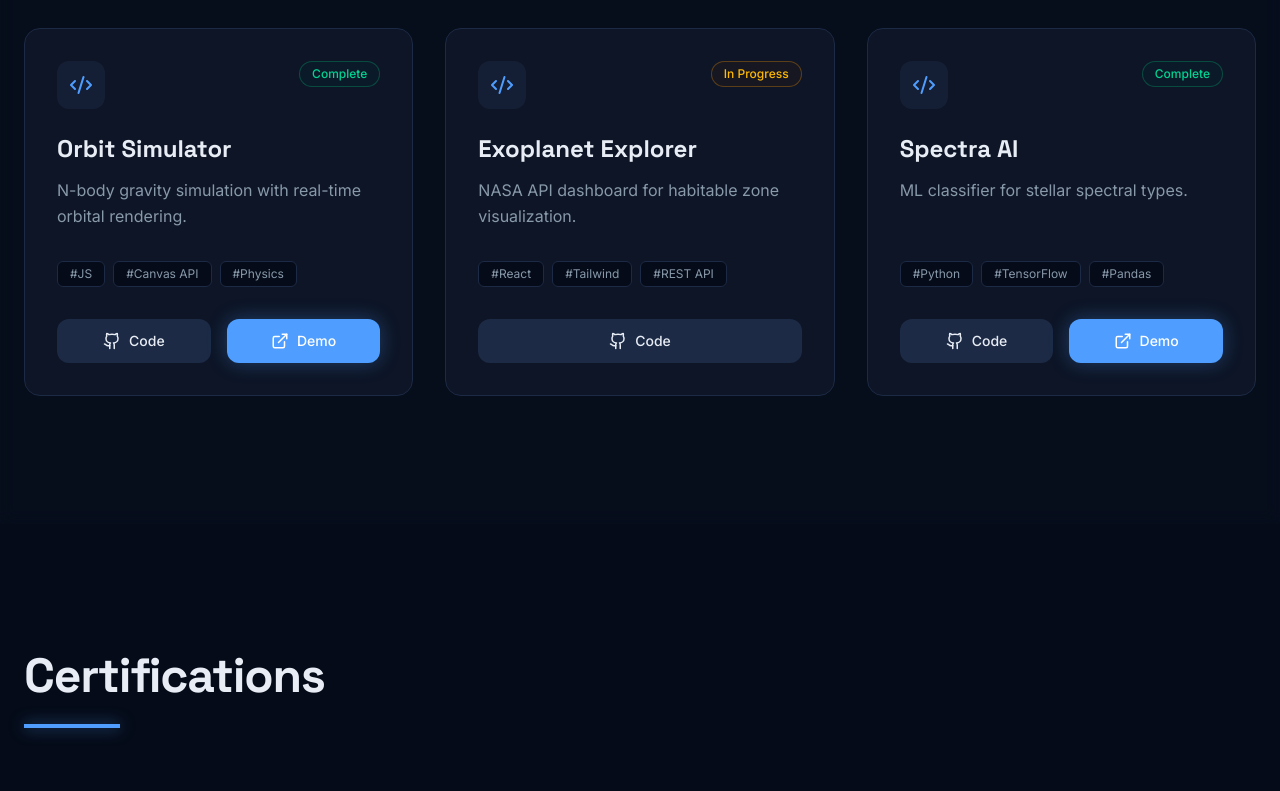
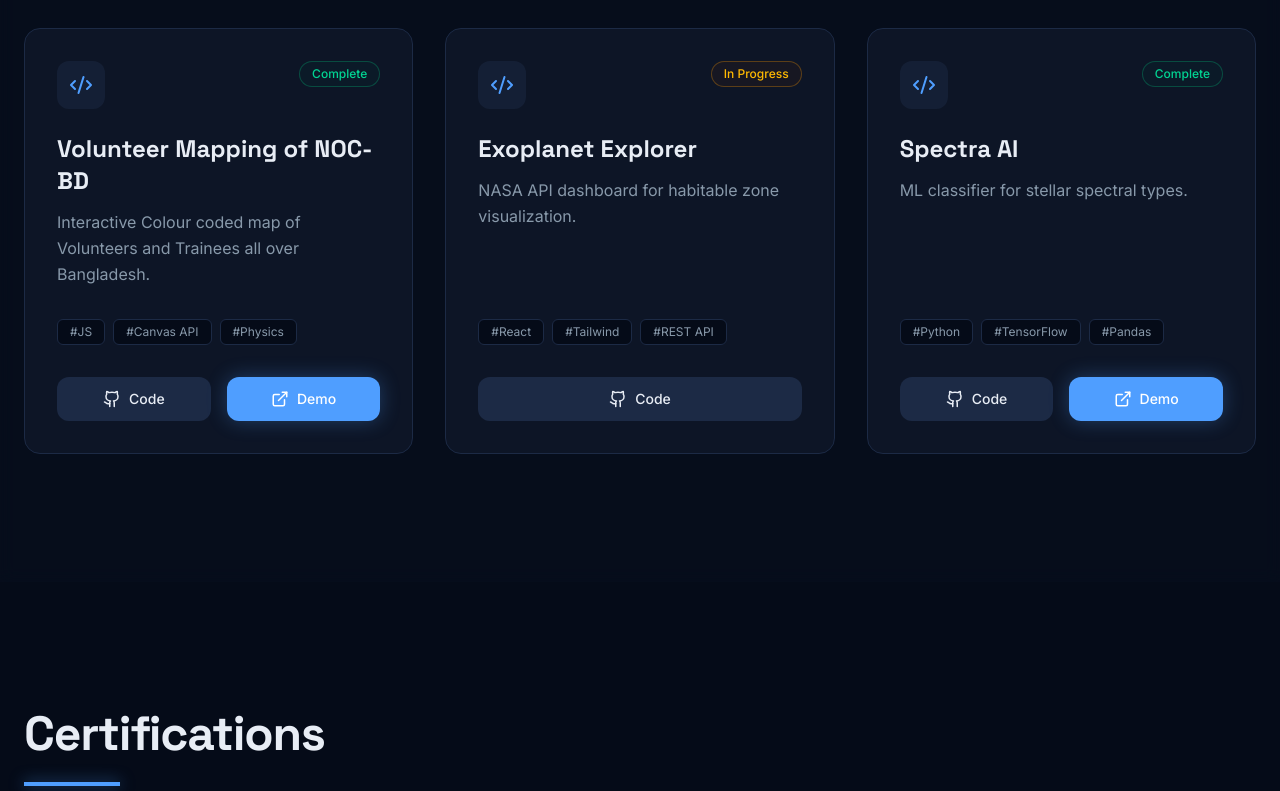
Before and after one commit to AL1N3WAJ/portfolio, a React (Vite) app: page / in a window 1280 px wide. Shown: the part 3880-4671 px from the top of the page. Built offline with nearby package versions, Linux system fonts and the light colour scheme.

Commit message:
Update project details in data.js

```diff
--- a/src/data.js
+++ b/src/data.js
@@ -84,12 +84,12 @@ export const VOLUNTEERING = [
 export const PROJECTS = [
   {
     id: 1,
-    title: "Orbit Simulator",
-    desc: "N-body gravity simulation with real-time orbital rendering.",
+    title: "Volunteer Mapping of NOC-BD",
+    desc: "Interactive Colour coded map of Volunteers and Trainees all over Bangladesh.",
     tags: ["JS", "Canvas API", "Physics"],
     status: "Complete",
     github: "#",
-    demo: "#",
+    demo: "https://al1n3waj.github.io/map",
   },
   {
     id: 2,
```
